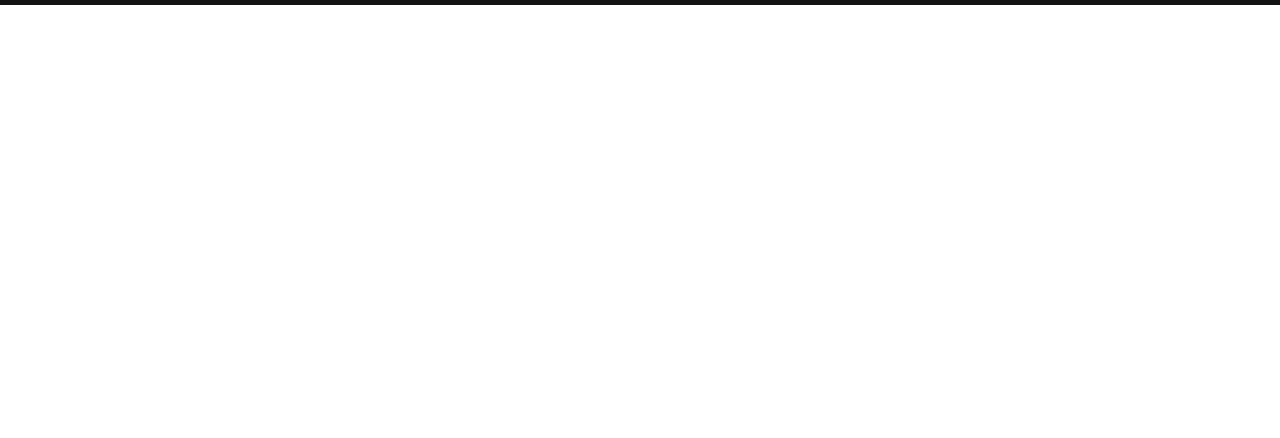
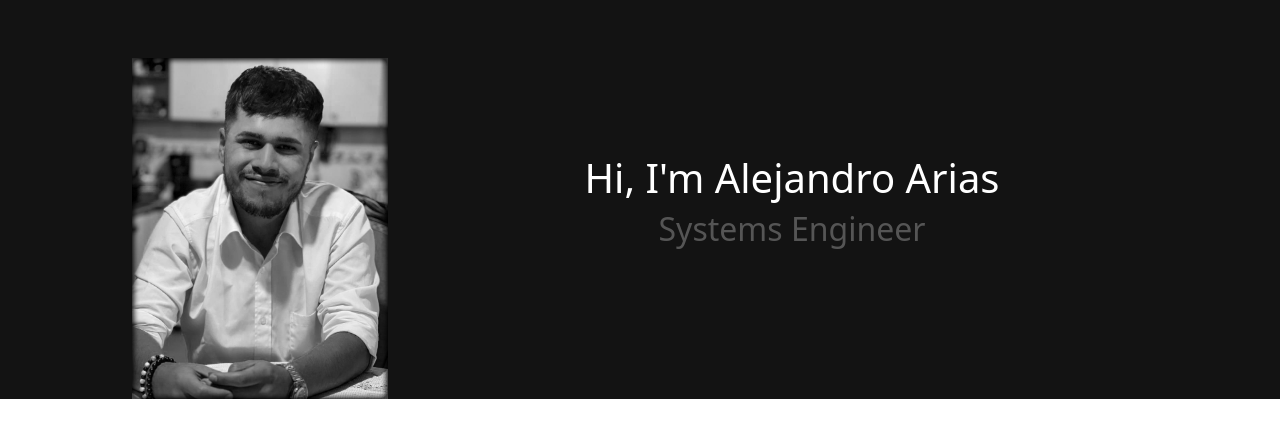
Before and after one commit to AariazP/webSite-AlejandroArias, a website built with Parcel: page index.html in a window 1280 px wide. Shown: the part 72-510 px from the top of the page. Built offline with nearby package versions, Linux system fonts and the light colour scheme; a web font is replaced by a local one.

Commit message:
Section hero complete

```diff
--- a/css/main.css
+++ b/css/main.css
@@ -1,3 +1,9 @@
+
+.body{
+  background-color: rgb(166, 4, 4);
+}
+
+/* Barra de Navegacion */
 .navbar-dark{
 
   background-color: rgb(19, 19, 19);
@@ -26,21 +32,67 @@
 .navbar-nav .nav-item :hover{
   color: rgb(19, 19, 19);
 }
+
+/* adaptacion de la barra de navegacion a pantallas pequeñas */
+
 @media screen and (max-width: 767px) {
 
   .navbar-dark .navbar-nav .nav-link:hover {
     color: rgb(0, 0, 0);
   }
 
+  #hero-info{
+    align-items: end;
+  }
+
+
+
 }
 
 @media screen and (max-width: 290px) {
 
-  .navbar-dark .navbar-nav .nav-link:hover {
-    color: rgb(0, 0, 0);
-  }
+
   #name-left{
     display: none;
   }
 
+  #hero-info{
+    margin: 0 0 0 0;
+    padding: 0 0 0 0;
+    text-align: center;
+  }
+
+
+
 }
+
+/* adaptación de la seccion hero */
+
+#hero-image{
+
+ width: 20vw;
+ max-width: 1000px;
+ min-width: 250px;
+ margin: auto;
+ alignment: center;
+
+}
+
+.hero{
+  background-color: rgb(19, 19, 19);
+  background-size: cover;
+  color: WHITE;
+  padding: 130px 0 0 0;
+}
+
+
+#hero-info{
+  margin: 6rem 15rem 0 0;
+  padding: 0 0 0 0;
+}
+
+#hero-info h2{
+  color: #555555;
+  font-size: 2rem;
+  font-weight: 200;
+}
--- a/index.html
+++ b/index.html
@@ -1,12 +1,13 @@
 <!doctype html>
 <html class="no-js" lang="en">
 
-  <head >
+  <head>
     <!--meta-->
     <meta charset="utf-8">
     <meta name="author" content="Alejandro Arias">
     <meta name="description" content="Portfolio of systems engineer Alejandro Arias">
-    <meta name="keywords" content="developer, engineer, webDevelopment, fullstackDevelopment, java, spring, html, css, javascript, react">
+    <meta name="keywords"
+          content="developer, engineer, webDevelopment, fullstackDevelopment, java, spring, html, css, javascript, react">
     <meta name="viewport" content="width=device-width, initial-scale=1, shrink-to-fit=no">
     <!--favicon-->
     <link rel="icon" type="image/png" href="img/icon.png">
@@ -17,21 +18,25 @@
     <!--title-->
     <title>Alejandro Arias | Systems Engineer</title>
     <!--bootstrap-->
-    <link href="https://cdn.jsdelivr.net/npm/bootstrap@5.3.0/dist/css/bootstrap.min.css" rel="stylesheet" integrity="sha384-9ndCyUaIbzAi2FUVXJi0CjmCapSmO7SnpJef0486qhLnuZ2cdeRhO02iuK6FUUVM" crossorigin="anonymous">
+    <link href="https://cdn.jsdelivr.net/npm/bootstrap@5.3.0/dist/css/bootstrap.min.css" rel="stylesheet"
+          integrity="sha384-9ndCyUaIbzAi2FUVXJi0CjmCapSmO7SnpJef0486qhLnuZ2cdeRhO02iuK6FUUVM" crossorigin="anonymous">
     <!--css-->
-    <link href="css/main.css" rel="stylesheet" >
+    <link href="css/main.css" rel="stylesheet">
 
   </head>
 
   <body>
+  <div class="body">
     <!--navbar-->
     <nav class="navbar navbar-expand-md fixed-top navbar-dark">
       <div class="container-fluid">
         <a class="navbar-brand">
-          <img id="imgIcon" src="img/icon.png" alt="Icono de la página" width="50" height="50" class="d-inline-block align-text-top" >
+          <img id="imgIcon" src="img/icon.png" alt="Icono de la página" width="50" height="50"
+               class="d-inline-block align-text-top">
         </a>
         <a id="name-left">Alejandro Arias</a>
-        <button class="navbar-toggler" type="button" data-bs-toggle="offcanvas" data-bs-target="#offcanvasNavbar" aria-controls="offcanvasNavbar" aria-label="Toggle navigation">
+        <button class="navbar-toggler" type="button" data-bs-toggle="offcanvas" data-bs-target="#offcanvasNavbar"
+                aria-controls="offcanvasNavbar" aria-label="Toggle navigation">
           <span class="navbar-toggler-icon"></span>
         </button>
         <div class="offcanvas offcanvas-end" tabindex="-1" id="offcanvasNavbar" aria-labelledby="offcanvasNavbarLabel">
@@ -58,10 +63,30 @@
         </div>
       </div>
     </nav>
+    <!--heroe section-->
+    <section>
+      <div class="container-fluid text-center hero">
+        <div class="row">
+
+          <div class="col">
+            <img id="hero-image" src="img/hero.png" alt="Alejandro's photo">
+          </div>
+
+          <div id="hero-info" class="col">
+            <h1>Hi, I'm Alejandro Arias</h1>
+            <h2 >Systems Engineer</h2>
+          </div>
+
+        </div>
+      </div>
+    </section>
+  </div>
 
 
 
-    <script src="https://cdn.jsdelivr.net/npm/bootstrap@5.3.0/dist/js/bootstrap.bundle.min.js" integrity="sha384-geWF76RCwLtnZ8qwWowPQNguL3RmwHVBC9FhGdlKrxdiJJigb/j/68SIy3Te4Bkz" crossorigin="anonymous"></script>
+  <script src="https://cdn.jsdelivr.net/npm/bootstrap@5.3.0/dist/js/bootstrap.bundle.min.js"
+          integrity="sha384-geWF76RCwLtnZ8qwWowPQNguL3RmwHVBC9FhGdlKrxdiJJigb/j/68SIy3Te4Bkz"
+          crossorigin="anonymous"></script>
   </body>
 
 </html>
```
Also changed, not shown: img/hero.png (added).
